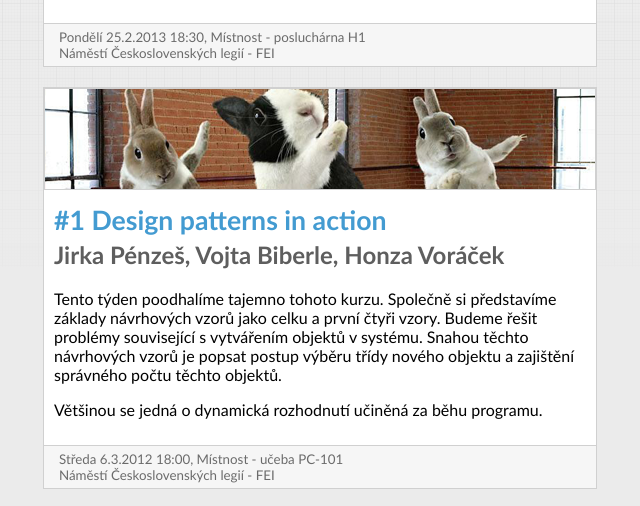
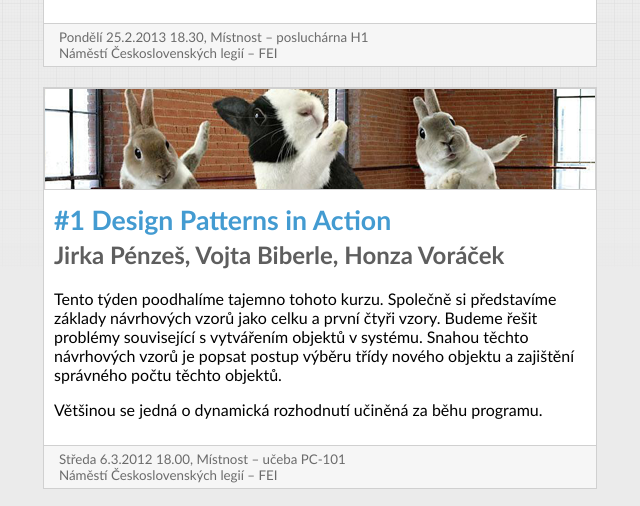
Before and after one commit to GDGPardubice/gdg-pardubice-web, a plain HTML site: page src/index.html in a window 1280 px wide. Shown: the part 553-1059 px from the top of the page, 321-961 px from the left. Drawn offline with Linux system fonts and the light colour scheme.

Commit message:
Fixed typographic details

```diff
--- a/src/index.html
+++ b/src/index.html
@@ -27,15 +27,15 @@
                     </p>
                 </div>
                 <div class="event">
-                    Pondělí 25.2.2013 18:30, Místnost - posluchárna H1<br />
-                    Náměstí Československých legií - FEI
+                    Pondělí 25.2.2013 18.30, Místnost &ndash; posluchárna H1<br />
+                    Náměstí Československých legií &ndash; FEI
                 </div>
             </div>
 
             <div class="box">
                 <img src="content/news/dpa1.png" />
                 <div class="box-info">
-                    <h1><a href="#">#1 Design patterns in action</a></h1>
+                    <h1><a href="#">#1 Design Patterns in Action</a></h1>
                     <h2>Jirka Pénzeš, Vojta Biberle, Honza Voráček</h2>
                     <p>
                         Tento týden poodhalíme tajemno tohoto kurzu. Společně si představíme základy návrhových vzorů jako celku a první čtyři vzory. Budeme řešit problémy související s vytvářením objektů v systému. Snahou těchto návrhových vzorů je popsat postup výběru třídy nového objektu a zajištění správného počtu těchto objektů.
@@ -45,8 +45,8 @@
                     </p>
                 </div>
                 <div class="event">
-                    Středa 6.3.2012 18:00, Místnost - učeba PC-101<br />
-                    Náměstí Československých legií - FEI
+                    Středa 6.3.2012 18.00, Místnost &ndash; učeba PC-101<br />
+                    Náměstí Československých legií &ndash; FEI
                 </div>
             </div>
 
```
